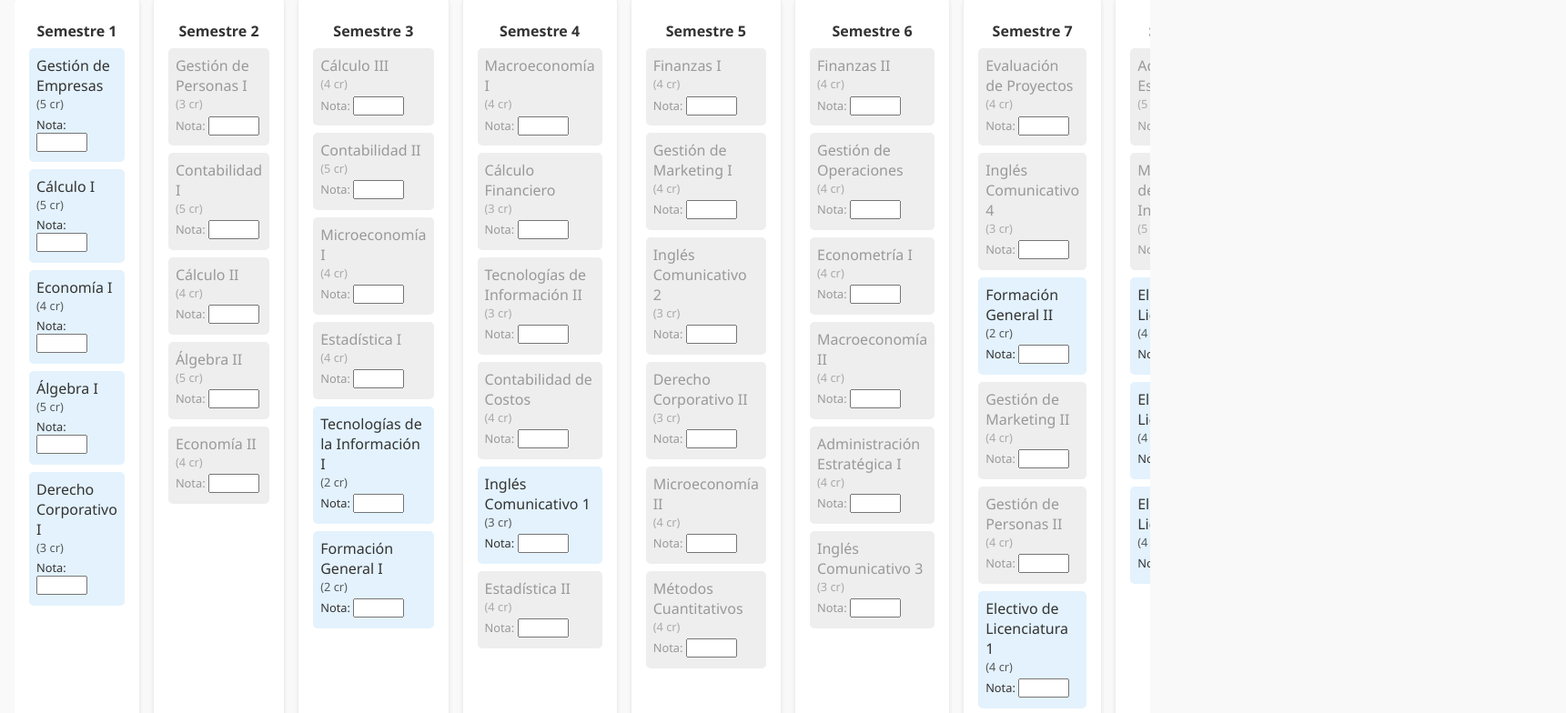
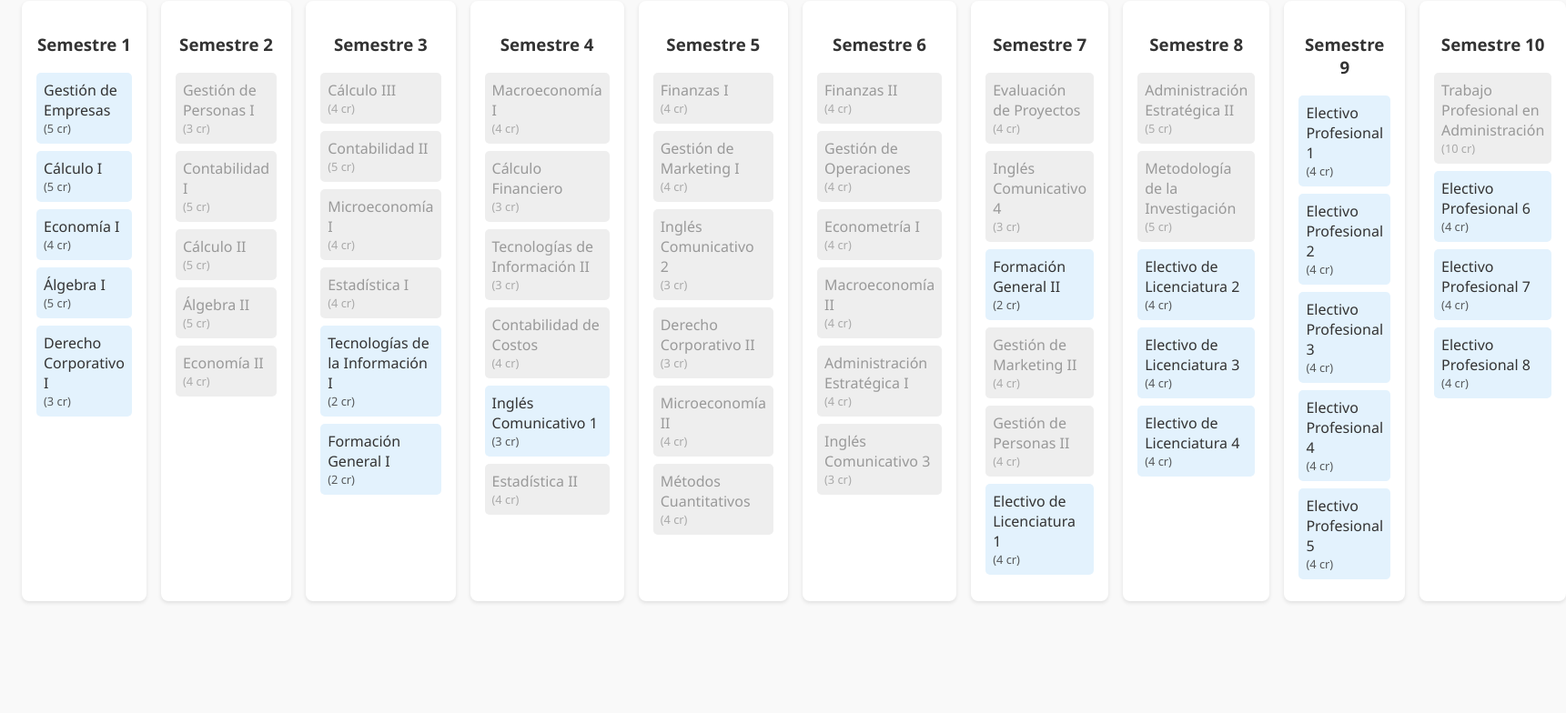
Before and after one commit to Jorg3sp/MALLA-ICO, a plain HTML site: page index.html in a window 1280 px wide. Shown: the part 103-887 px from the top of the page at 91% size, 1721 px wide, since content can reach past the window. After the commit the page ends 800 px from the top, so only its background shows below. Drawn offline with Linux system fonts and the light colour scheme.

Commit message:
Update index.html

```diff
--- a/index.html
+++ b/index.html
@@ -1,110 +1,98 @@
 <!DOCTYPE html>
 <html lang="es">
 <head>
-  <meta charset="UTF-8">
-  <meta name="viewport" content="width=device-width, initial-scale=1.0">
+  <meta charset="UTF-8" />
   <title>Malla Ingeniería Comercial UdeC</title>
   <style>
     body {
       font-family: "Segoe UI", sans-serif;
-      background-color: #f9f9f9;
-      margin: 0;
+      background: #f9f9f9;
       padding: 1rem;
       color: #333;
     }
     h1 {
       text-align: center;
+      text-decoration: underline;
+      text-decoration-color: #007BFF;
       margin-bottom: 1rem;
     }
     .grid {
       display: grid;
       grid-template-columns: repeat(10, 1fr);
       gap: 1rem;
-      overflow-x: auto;
     }
     .semester {
-      background-color: #ffffff;
+      background: #fff;
       padding: 1rem;
-      border-radius: 10px;
-      box-shadow: 0 2px 5px rgba(0,0,0,0.1);
+      border-radius: 8px;
+      box-shadow: 0 2px 4px rgba(0,0,0,0.1);
     }
-    .semester h2 {
-      font-size: 1rem;
+    .semester h3 {
       text-align: center;
-      margin-bottom: 0.5rem;
     }
     .course {
-      background-color: #e3f2fd;
+      background: #e3f2fd;
+      border-radius: 5px;
       padding: 0.5rem;
-      border-radius: 5px;
       margin-bottom: 0.5rem;
+      position: relative;
       cursor: pointer;
-      position: relative;
+    }
+    .course.approved {
+      background: #388e3c;
+      color: white;
     }
     .course.locked {
-      background-color: #eeeeee;
+      background: #eeeeee;
       color: #999;
       cursor: default;
     }
+    .course:hover:not(.locked) {
+      background: #bbdefb;
+    }
     .tooltip {
       visibility: hidden;
-      background-color: #333;
+      background: #333;
       color: #fff;
-      text-align: center;
+      padding: 4px;
       border-radius: 4px;
-      padding: 0.3rem;
+      font-size: 0.75rem;
       position: absolute;
-      z-index: 1;
-      bottom: 110%;
+      bottom: 100%;
       left: 50%;
       transform: translateX(-50%);
       white-space: nowrap;
+      z-index: 10;
     }
-    .course:hover .tooltip {
+    .course.locked:hover .tooltip {
       visibility: visible;
-    }
-    .course.approved {
-      background-color: #c8e6c9;
     }
     .credits {
       font-size: 0.8rem;
       opacity: 0.8;
-    }
-    .grade-input {
-      margin-top: 0.3rem;
-      font-size: 0.8rem;
-    }
-    .grade-input input {
-      width: 3rem;
-    }
-    .average {
-      font-weight: bold;
-      font-size: 0.85rem;
-      margin-top: 0.2rem;
     }
   </style>
 </head>
 <body>
   <h1>Malla Ingeniería Comercial UdeC</h1>
   <div class="grid" id="grid"></div>
-
   <script>
     const semesters = {
-      1: [
+      "1": [
         { code: "136201", name: "Gestión de Empresas", credits: 5 },
         { code: "136202", name: "Cálculo I", credits: 5 },
         { code: "136203", name: "Economía I", credits: 4 },
         { code: "136204", name: "Álgebra I", credits: 5 },
         { code: "136205", name: "Derecho Corporativo I", credits: 3 }
       ],
-      2: [
+      "2": [
         { code: "136206", name: "Gestión de Personas I", credits: 3, prereq: ["136201"] },
         { code: "136207", name: "Contabilidad I", credits: 5, prereq: ["136205"] },
-        { code: "136208", name: "Cálculo II", credits: 4, prereq: ["136202"] },
+        { code: "136208", name: "Cálculo II", credits: 5, prereq: ["136202"] },
         { code: "136209", name: "Álgebra II", credits: 5, prereq: ["136204"] },
         { code: "136210", name: "Economía II", credits: 4, prereq: ["136203"] }
       ],
-      3: [
+      "3": [
         { code: "136211", name: "Cálculo III", credits: 4, prereq: ["136208"] },
         { code: "136212", name: "Contabilidad II", credits: 5, prereq: ["136207"] },
         { code: "136213", name: "Microeconomía I", credits: 4, prereq: ["136203"] },
@@ -112,7 +100,7 @@
         { code: "136215", name: "Tecnologías de la Información I", credits: 2 },
         { code: "136216", name: "Formación General I", credits: 2 }
       ],
-      4: [
+      "4": [
         { code: "136217", name: "Macroeconomía I", credits: 4, prereq: ["136210"] },
         { code: "136218", name: "Cálculo Financiero", credits: 3, prereq: ["136208"] },
         { code: "136219", name: "Tecnologías de Información II", credits: 3, prereq: ["136215"] },
@@ -120,7 +108,7 @@
         { code: "136221", name: "Inglés Comunicativo 1", credits: 3 },
         { code: "136222", name: "Estadística II", credits: 4, prereq: ["136214"] }
       ],
-      5: [
+      "5": [
         { code: "136223", name: "Finanzas I", credits: 4, prereq: ["136218"] },
         { code: "136224", name: "Gestión de Marketing I", credits: 4, prereq: ["136201"] },
         { code: "136225", name: "Inglés Comunicativo 2", credits: 3, prereq: ["136221"] },
@@ -128,7 +116,7 @@
         { code: "136227", name: "Microeconomía II", credits: 4, prereq: ["136213"] },
         { code: "136228", name: "Métodos Cuantitativos", credits: 4, prereq: ["136209"] }
       ],
-      6: [
+      "6": [
         { code: "136229", name: "Finanzas II", credits: 4, prereq: ["136223"] },
         { code: "136230", name: "Gestión de Operaciones", credits: 4, prereq: ["136228"] },
         { code: "136231", name: "Econometría I", credits: 4, prereq: ["136222"] },
@@ -136,7 +124,7 @@
         { code: "136233", name: "Administración Estratégica I", credits: 4, prereq: ["136223"] },
         { code: "136234", name: "Inglés Comunicativo 3", credits: 3, prereq: ["136225"] }
       ],
-      7: [
+      "7": [
         { code: "136235", name: "Evaluación de Proyectos", credits: 4, prereq: ["136227", "136223"] },
         { code: "136236", name: "Inglés Comunicativo 4", credits: 3, prereq: ["136234"] },
         { code: "FG2", name: "Formación General II", credits: 2 },
@@ -144,21 +132,21 @@
         { code: "136238", name: "Gestión de Personas II", credits: 4, prereq: ["136233"] },
         { code: "ELEC1", name: "Electivo de Licenciatura 1", credits: 4 }
       ],
-      8: [
+      "8": [
         { code: "136239", name: "Administración Estratégica II", credits: 5, prereq: ["136233"] },
         { code: "136240", name: "Metodología de la Investigación", credits: 5, prereq: ["136233"] },
         { code: "ELEC2", name: "Electivo de Licenciatura 2", credits: 4 },
         { code: "ELEC3", name: "Electivo de Licenciatura 3", credits: 4 },
         { code: "ELEC4", name: "Electivo de Licenciatura 4", credits: 4 }
       ],
-      9: [
+      "9": [
         { code: "EP1", name: "Electivo Profesional 1", credits: 4 },
         { code: "EP2", name: "Electivo Profesional 2", credits: 4 },
         { code: "EP3", name: "Electivo Profesional 3", credits: 4 },
         { code: "EP4", name: "Electivo Profesional 4", credits: 4 },
         { code: "EP5", name: "Electivo Profesional 5", credits: 4 }
       ],
-      10: [
+      "10": [
         { code: "136241", name: "Trabajo Profesional en Administración", credits: 10, prereq: ["136240"] },
         { code: "EP6", name: "Electivo Profesional 6", credits: 4 },
         { code: "EP7", name: "Electivo Profesional 7", credits: 4 },
@@ -167,25 +155,24 @@
     };
 
     const approved = JSON.parse(localStorage.getItem("aprobados") || "[]");
-    const notas = JSON.parse(localStorage.getItem("notas") || "{}");
 
     function render() {
       const grid = document.getElementById("grid");
       grid.innerHTML = "";
       for (let s = 1; s <= 10; s++) {
-        const column = document.createElement("div");
-        column.className = "semester";
-        column.innerHTML = `<h2>Semestre ${s}</h2>`;
-        for (const ramo of semesters[s]) {
+        const col = document.createElement("div");
+        col.className = "semester";
+        col.innerHTML = `<h3>Semestre ${s}</h3>`;
+        if (!semesters[s]) continue;
+        semesters[s].forEach(ramo => {
           const div = document.createElement("div");
-          const locked = ramo.prereq && !ramo.prereq.every(c => approved.includes(c));
-          div.className = `course ${locked ? "locked" : ""} ${approved.includes(ramo.code) ? "approved" : ""}`;
-          div.innerHTML = `${ramo.name}<div class="credits">(${ramo.credits} cr)</div>`;
-
+          const locked = ramo.prereq && !ramo.prereq.every(p => approved.includes(p));
+          div.className = "course" + (locked ? " locked" : "") + (approved.includes(ramo.code) ? " approved" : "");
+          div.innerHTML = ramo.name + `<div class='credits'>(${ramo.credits} cr)</div>`;
           if (locked) {
             const tooltip = document.createElement("div");
             tooltip.className = "tooltip";
-            tooltip.textContent = `Requiere: ${ramo.prereq.join(", ")}`;
+            tooltip.textContent = "Requiere: " + (ramo.prereq || []).join(", ");
             div.appendChild(tooltip);
           } else {
             div.addEventListener("click", () => {
@@ -195,30 +182,11 @@
               render();
             });
           }
-
-          const gradeDiv = document.createElement("div");
-          gradeDiv.className = "grade-input";
-          gradeDiv.innerHTML = `Nota: <input type="number" min="1" max="7" step="0.1" value="${notas[ramo.code] || ""}">`;
-          gradeDiv.querySelector("input").addEventListener("input", (e) => {
-            notas[ramo.code] = parseFloat(e.target.value);
-            localStorage.setItem("notas", JSON.stringify(notas));
-            render();
-          });
-          div.appendChild(gradeDiv);
-
-          const avg = document.createElement("div");
-          avg.className = "average";
-          if (notas[ramo.code]) {
-            avg.textContent = `Promedio: ${(notas[ramo.code] * 1).toFixed(1)}`;
-          }
-          div.appendChild(avg);
-
-          column.appendChild(div);
-        }
-        grid.appendChild(column);
+          col.appendChild(div);
+        });
+        grid.appendChild(col);
       }
     }
-
     render();
   </script>
 </body>
```
